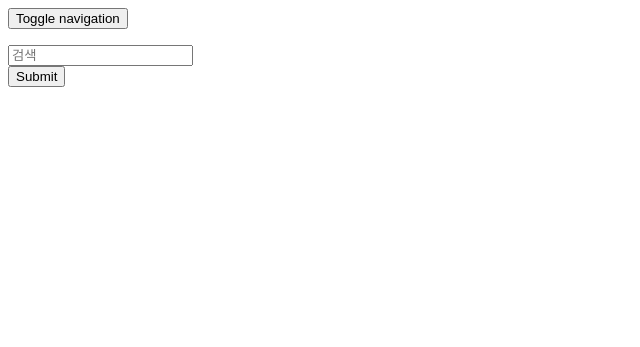
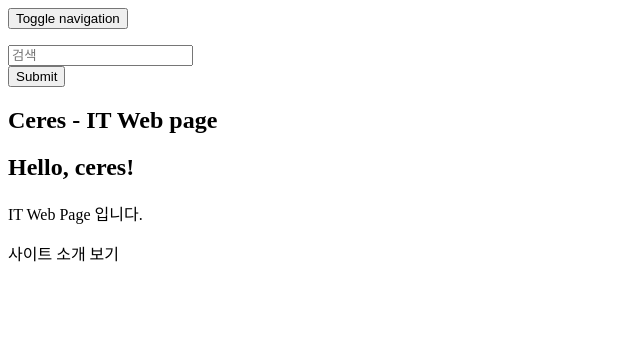
Before and after one commit to kukaro/Ceres-KukaroWebPage, a CodeIgniter app: the page made by application/views/main.php in a window 1280 px wide. Shown: the top 347 px of the page, without its empty margins (0-640 px from the left). Run offline with CodeIgniter, Linux system fonts and the light colour scheme; data that the repository does not hold is empty.

Commit message:
v0.1.42 add main page

```diff
--- a/application/views/main.php
+++ b/application/views/main.php
@@ -65,7 +65,20 @@
             </div>
         </div>
     </nav>
+    <article>
+        <div class="page-header">
+            <h1> Ceres - IT Web page</h1>
+        </div>
+        <div class="jumbotron">
+            <div class="container">
+                <h1>Hello, ceres!</h1>
+                <p>IT Web Page 입니다. </p>
+                <p><a class="btn btn-primary btn-lg">사이트 소개 보기</a></p>
+            </div>
+        </div>
+    </article>
 </div>
+
 <script src="<?= $js['jquery'] ?>"></script>
 <script src="<?= $js['bootstrap'] ?>"></script>
 <script src="<?= $js['custom'] ?>"></script>
--- a/application/views/public/custom/dist/css/custom.css
+++ b/application/views/public/custom/dist/css/custom.css
@@ -6,6 +6,7 @@
 
 body {
     font-family: "NanumGothic";
+    padding-top: 70px;
 }
 
 .inverse-dropdown {
@@ -22,6 +23,7 @@
     color: #fff;
     background-color: transparent;
 }
-.dropdown{
+
+.dropdown {
     font-size: 150%;
 }
```
